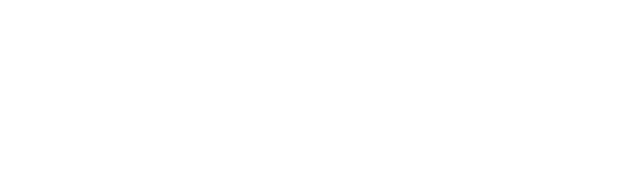
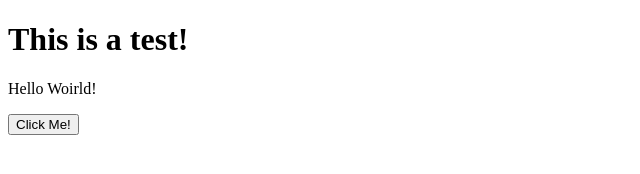
Before and after one commit to Cloud-Monkey/bootstrap-start, a plain HTML site: page index.html in a window 1280 px wide. Shown: the whole page, without its empty margins (0-640 px from the left). Drawn offline with Linux system fonts and the light colour scheme.

Commit message:
added basic dummy h1 p and button for testing

```diff
--- a/index.html
+++ b/index.html
@@ -6,6 +6,8 @@
     <title>Document</title>
 </head>
 <body>
-
+    <h1>This is a test!</h1>
+    <p>Hello Woirld!</p>
+    <button>Click Me!</button>
 </body>
 </html>
```
